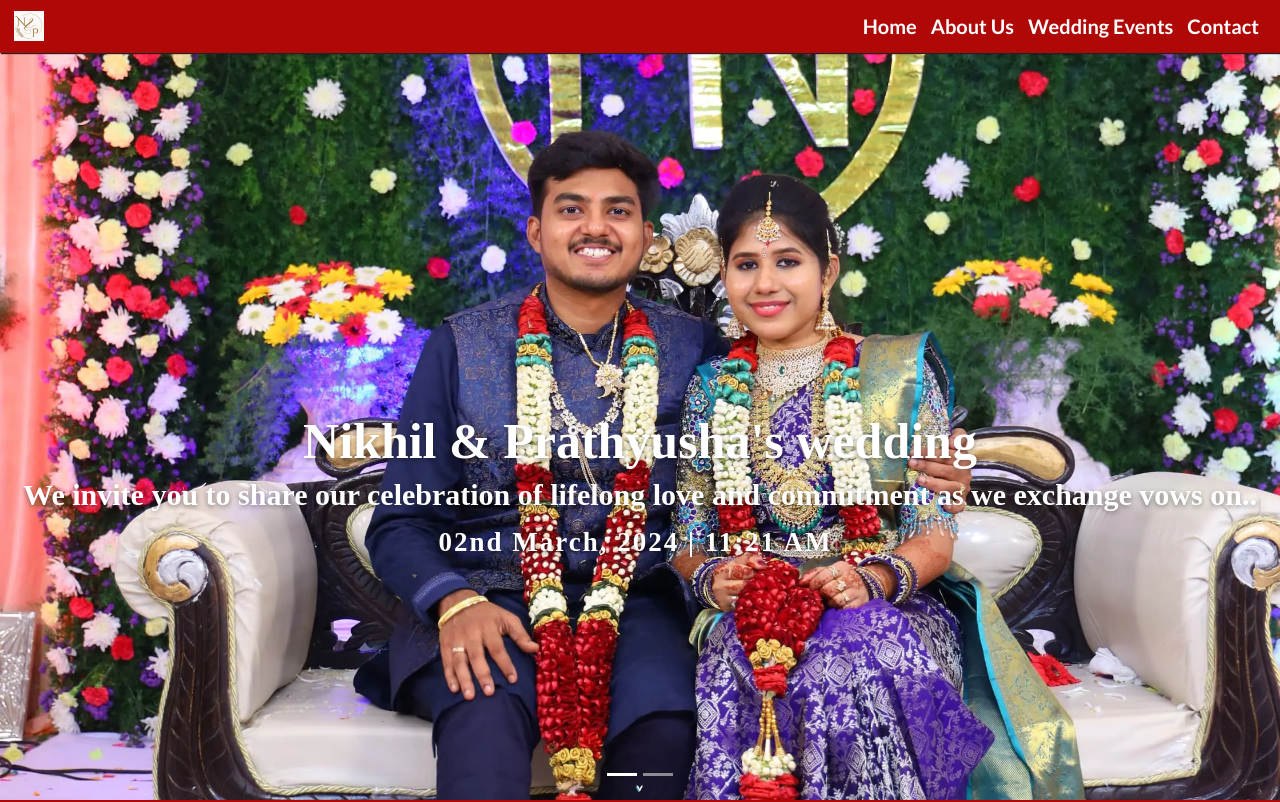
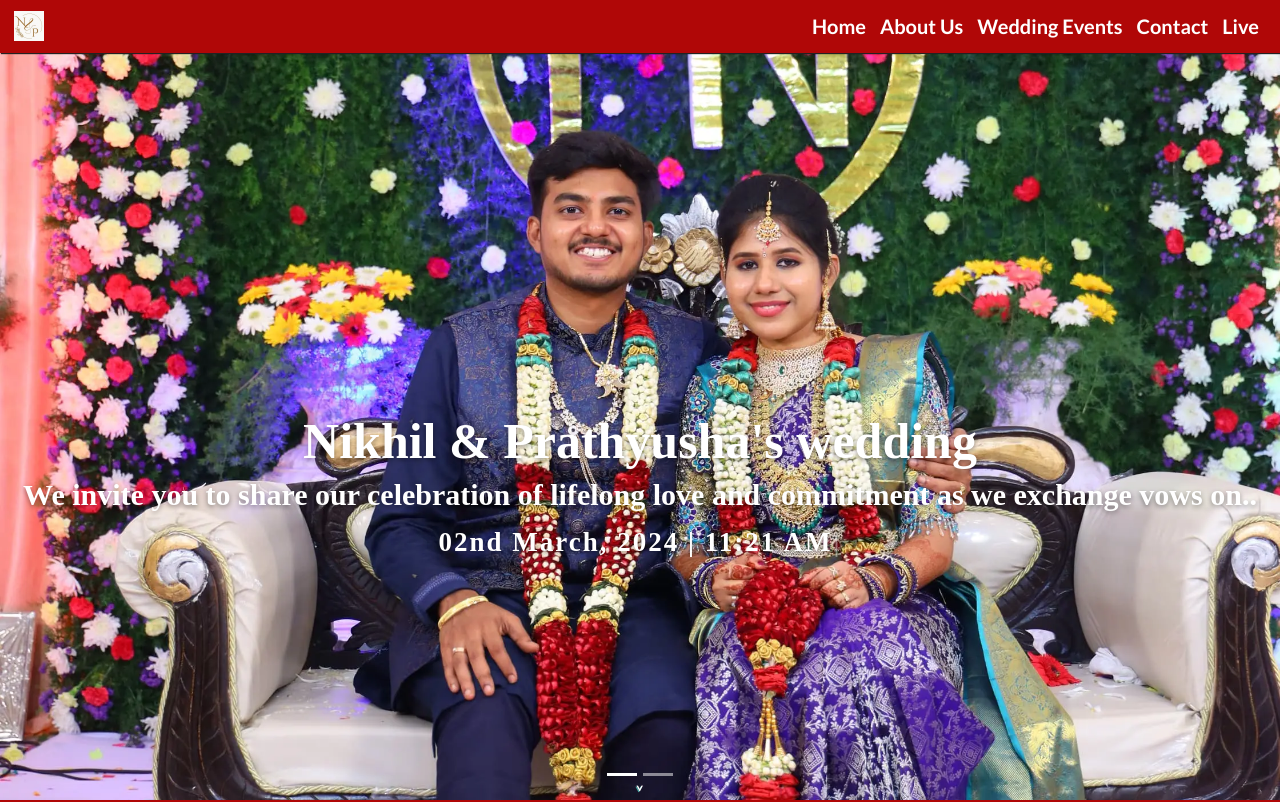
Before and after one commit to Pa1sathvik/prathyushanikhilwedding, a React (Create React App) app: page / in a window 1280 px wide. Shown: the top 802 px of the page. Built offline with nearby package versions, Linux system fonts and the light colour scheme.

Commit message:
latest changes

```diff
--- a/src/components/my-navbar/my-navbar.component.jsx
+++ b/src/components/my-navbar/my-navbar.component.jsx
@@ -21,6 +21,7 @@ const MyNavbar = () => {
 							<Nav.Link href="#about" className='link'>About Us</Nav.Link>
 							<Nav.Link href="#events" className='link'>Wedding Events</Nav.Link>
 							<Nav.Link href="#contact" className='link'>Contact</Nav.Link>
+							<Nav.Link href="#contact" className='link'>Live</Nav.Link>
 						</Nav>
 					</Navbar.Collapse>
 				</div>
```
Also changed, not shown: 8 other files (tests, documents, lock files or other folders).
